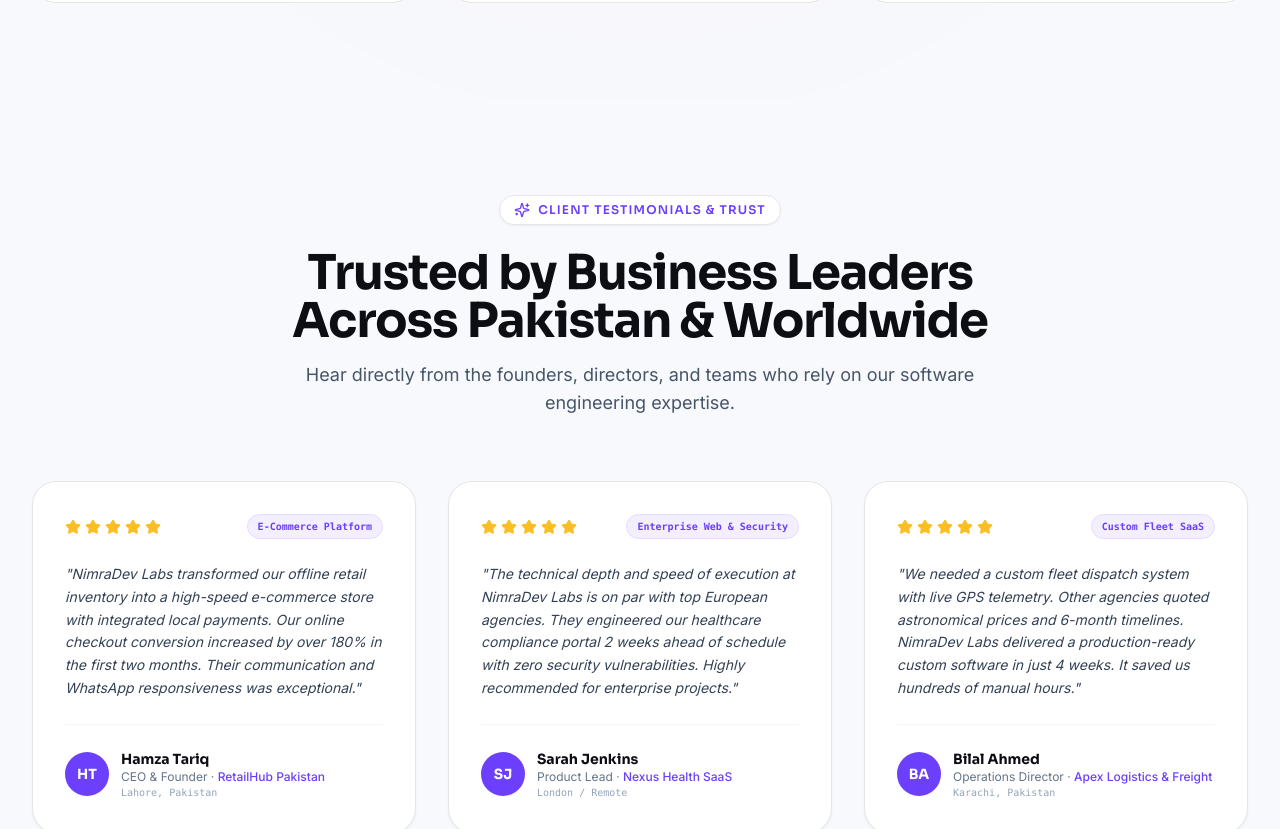
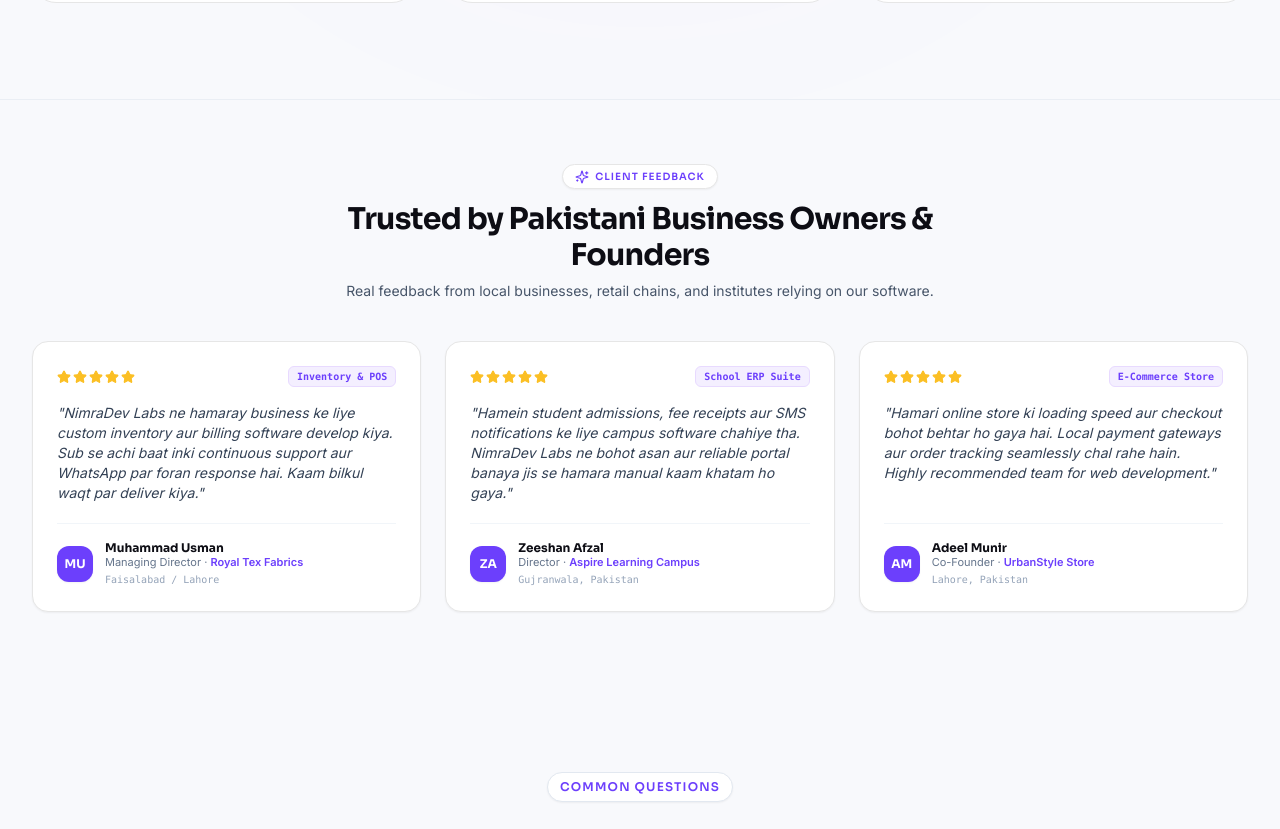
Before and after one commit to nimradeveloper812-collab/NimraDev-Labs-My-Company-, a React (Vite) app: page / in a window 1280 px wide. Shown: the part 9079-9908 px from the top of the page. Built offline with nearby package versions, Linux system fonts and the light colour scheme.

Commit message:
Update reviews: make testimonials compact and authentic with Pakistani businesses

```diff
--- a/src/components/sections/Testimonials.jsx
+++ b/src/components/sections/Testimonials.jsx
@@ -1,101 +1,101 @@
 import React from 'react';
 import { motion } from 'framer-motion';
-import { Star, Quote, CheckCircle2, Sparkles } from 'lucide-react';
+import { Star, Sparkles, MessageCircle } from 'lucide-react';
 
 const testimonials = [
   {
-    name: 'Hamza Tariq',
-    role: 'CEO & Founder',
-    company: 'RetailHub Pakistan',
-    location: 'Lahore, Pakistan',
-    review: 'NimraDev Labs transformed our offline retail inventory into a high-speed e-commerce store with integrated local payments. Our online checkout conversion increased by over 180% in the first two months. Their communication and WhatsApp responsiveness was exceptional.',
+    name: 'Muhammad Usman',
+    role: 'Managing Director',
+    company: 'Royal Tex Fabrics',
+    location: 'Faisalabad / Lahore',
+    review: 'NimraDev Labs ne hamaray business ke liye custom inventory aur billing software develop kiya. Sub se achi baat inki continuous support aur WhatsApp par foran response hai. Kaam bilkul waqt par deliver kiya.',
     rating: 5,
-    tag: 'E-Commerce Platform',
+    tag: 'Inventory & POS',
   },
   {
-    name: 'Sarah Jenkins',
-    role: 'Product Lead',
-    company: 'Nexus Health SaaS',
-    location: 'London / Remote',
-    review: 'The technical depth and speed of execution at NimraDev Labs is on par with top European agencies. They engineered our healthcare compliance portal 2 weeks ahead of schedule with zero security vulnerabilities. Highly recommended for enterprise projects.',
+    name: 'Zeeshan Afzal',
+    role: 'Director',
+    company: 'Aspire Learning Campus',
+    location: 'Gujranwala, Pakistan',
+    review: 'Hamein student admissions, fee receipts aur SMS notifications ke liye campus software chahiye tha. NimraDev Labs ne bohot asan aur reliable portal banaya jis se hamara manual kaam khatam ho gaya.',
     rating: 5,
-    tag: 'Enterprise Web & Security',
+    tag: 'School ERP Suite',
   },
   {
-    name: 'Bilal Ahmed',
-    role: 'Operations Director',
-    company: 'Apex Logistics & Freight',
-    location: 'Karachi, Pakistan',
-    review: 'We needed a custom fleet dispatch system with live GPS telemetry. Other agencies quoted astronomical prices and 6-month timelines. NimraDev Labs delivered a production-ready custom software in just 4 weeks. It saved us hundreds of manual hours.',
+    name: 'Adeel Munir',
+    role: 'Co-Founder',
+    company: 'UrbanStyle Store',
+    location: 'Lahore, Pakistan',
+    review: 'Hamari online store ki loading speed aur checkout bohot behtar ho gaya hai. Local payment gateways aur order tracking seamlessly chal rahe hain. Highly recommended team for web development.',
     rating: 5,
-    tag: 'Custom Fleet SaaS',
+    tag: 'E-Commerce Store',
   },
 ];
 
 export default function Testimonials() {
   return (
-    <section className="py-24 bg-[#F8F9FC] relative overflow-hidden font-inter text-[#0D0D14]">
+    <section className="py-14 sm:py-16 bg-[#F8F9FC] relative overflow-hidden font-inter text-[#0D0D14] border-t border-slate-200/60">
       <div className="max-w-7xl mx-auto px-4 sm:px-6 lg:px-8 relative z-10">
 
-        {/* Section Header */}
-        <div className="text-center max-w-3xl mx-auto mb-16">
-          <div className="inline-flex items-center space-x-2 px-3.5 py-1.5 rounded-full bg-white border border-[#E6E6E6] mb-6 shadow-sm">
-            <Sparkles className="w-4 h-4 text-[#6C3FFC]" />
-            <span className="text-xs font-sora font-semibold text-[#6C3FFC] tracking-widest uppercase">
-              Client Testimonials & Trust
+        {/* Section Header (Compact) */}
+        <div className="text-center max-w-2xl mx-auto mb-10">
+          <div className="inline-flex items-center space-x-1.5 px-3 py-1 rounded-full bg-white border border-[#E6E6E6] mb-3 shadow-sm">
+            <Sparkles className="w-3.5 h-3.5 text-[#6C3FFC]" />
+            <span className="text-[10px] font-sora font-semibold text-[#6C3FFC] tracking-widest uppercase">
+              Client Feedback
             </span>
           </div>
-          <h2 className="text-3xl sm:text-4xl lg:text-5xl font-sora font-bold text-[#0D0D14] mb-4 tracking-tight">
-            Trusted by Business Leaders Across Pakistan & Worldwide
+          <h2 className="text-2xl sm:text-3xl font-sora font-bold text-[#0D0D14] mb-2 tracking-tight">
+            Trusted by Pakistani Business Owners & Founders
           </h2>
-          <p className="text-slate-600 font-inter text-base sm:text-lg">
-            Hear directly from the founders, directors, and teams who rely on our software engineering expertise.
+          <p className="text-slate-600 font-inter text-xs sm:text-sm">
+            Real feedback from local businesses, retail chains, and institutes relying on our software.
           </p>
         </div>
 
-        {/* Testimonials Grid */}
-        <div className="grid grid-cols-1 md:grid-cols-3 gap-8">
+        {/* Testimonials Grid (Compact) */}
+        <div className="grid grid-cols-1 md:grid-cols-3 gap-5 sm:gap-6">
           {testimonials.map((item, index) => (
             <motion.div
               key={index}
-              initial={{ opacity: 0, y: 20 }}
+              initial={{ opacity: 0, y: 15 }}
               whileInView={{ opacity: 1, y: 0 }}
               viewport={{ once: true }}
-              transition={{ duration: 0.5, delay: index * 0.1 }}
-              className="bg-white rounded-3xl p-8 border border-[#E6E6E6] shadow-sm hover:border-[#6C3FFC]/40 hover:shadow-purple-glow transition-all duration-300 flex flex-col justify-between"
+              transition={{ duration: 0.35, delay: index * 0.08 }}
+              className="bg-white rounded-2xl p-5 sm:p-6 border border-[#E6E6E6] shadow-sm hover:border-[#6C3FFC]/40 hover:shadow-purple-glow hover:-translate-y-1 transition-all duration-300 flex flex-col justify-between"
             >
               <div>
                 {/* Rating & Tag */}
-                <div className="flex items-center justify-between mb-6">
-                  <div className="flex items-center gap-1">
+                <div className="flex items-center justify-between mb-4">
+                  <div className="flex items-center gap-0.5">
                     {[...Array(item.rating)].map((_, i) => (
-                      <Star key={i} className="w-4 h-4 fill-amber-400 text-amber-400" />
+                      <Star key={i} className="w-3.5 h-3.5 fill-amber-400 text-amber-400" />
                     ))}
                   </div>
-                  <span className="px-2.5 py-1 rounded-full text-[10px] font-mono font-semibold bg-[#F4EFFF] text-[#6C3FFC] border border-[#E8DAFF]">
+                  <span className="px-2 py-0.5 rounded-md text-[10px] font-mono font-semibold bg-[#F4EFFF] text-[#6C3FFC] border border-[#E8DAFF]">
                     {item.tag}
                   </span>
                 </div>
 
                 {/* Quote Text */}
-                <p className="text-slate-700 font-inter text-sm leading-relaxed mb-6 italic">
+                <p className="text-slate-700 font-inter text-xs sm:text-sm leading-relaxed mb-5 italic">
                   "{item.review}"
                 </p>
               </div>
 
               {/* Author Info */}
-              <div className="pt-6 border-t border-slate-100 flex items-center gap-3">
-                <div className="w-11 h-11 rounded-full bg-[#6C3FFC] text-white flex items-center justify-center font-sora font-bold text-sm shadow-sm">
+              <div className="pt-4 border-t border-slate-100 flex items-center gap-3">
+                <div className="w-9 h-9 rounded-xl bg-[#6C3FFC] text-white flex items-center justify-center font-sora font-bold text-xs shadow-sm shrink-0">
                   {item.name.split(' ').map(n => n[0]).join('')}
                 </div>
                 <div>
-                  <h4 className="font-sora font-bold text-sm text-[#0D0D14]">
+                  <h4 className="font-sora font-bold text-xs text-[#0D0D14]">
                     {item.name}
                   </h4>
-                  <p className="text-xs text-slate-500 font-inter">
-                    {item.role} · <span className="text-[#6C3FFC] font-medium">{item.company}</span>
+                  <p className="text-[11px] text-slate-500 font-inter leading-tight">
+                    {item.role} · <span className="text-[#6C3FFC] font-semibold">{item.company}</span>
                   </p>
-                  <p className="text-[10px] text-slate-400 font-mono">
+                  <p className="text-[10px] text-slate-400 font-mono mt-0.5">
                     {item.location}
                   </p>
                 </div>
```
